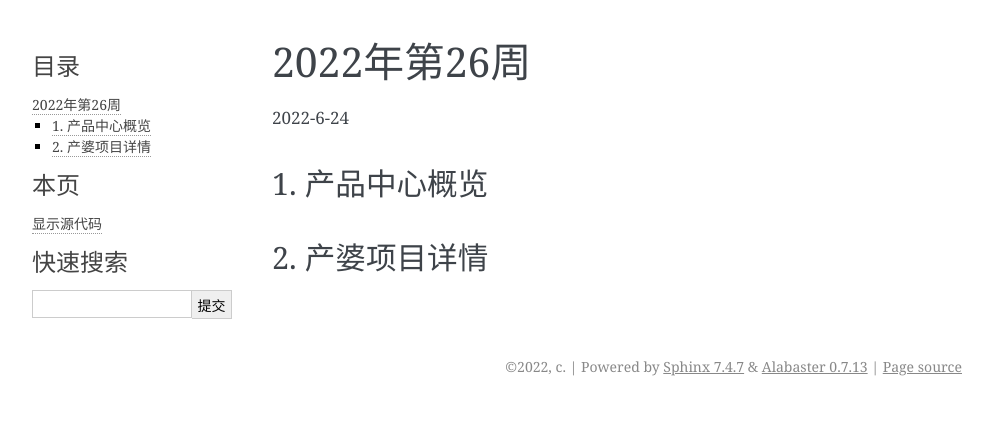
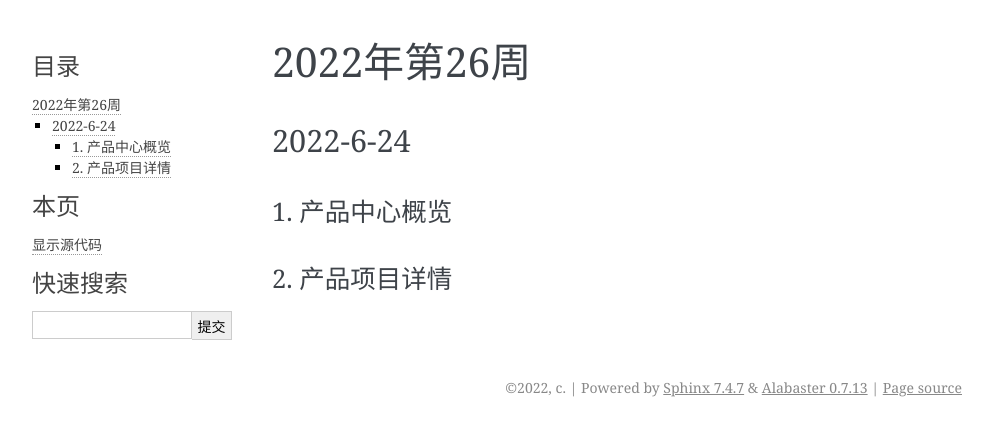
Before and after one commit to cruiurc/yjh-pm, a Sphinx documentation site: the page built from source/report/2022-26.rst, in a window 1280 px wide. Shown: the top 436 px of the page, without its empty margins (148-1141 px from the left). Built offline with Sphinx 7.4.7, drawn with Linux system fonts in a browser that asks for light colours.

Commit message:
副标题

```diff
--- a/source/report/2022-26.rst
+++ b/source/report/2022-26.rst
@@ -2,14 +2,14 @@
 2022年第26周
 ============
 
-
+---------
 2022-6-24
+---------
 
 
 1. 产品中心概览
 ===============
 
 
-
-2. 产婆项目详情
+2. 产品项目详情
 ===============
```
